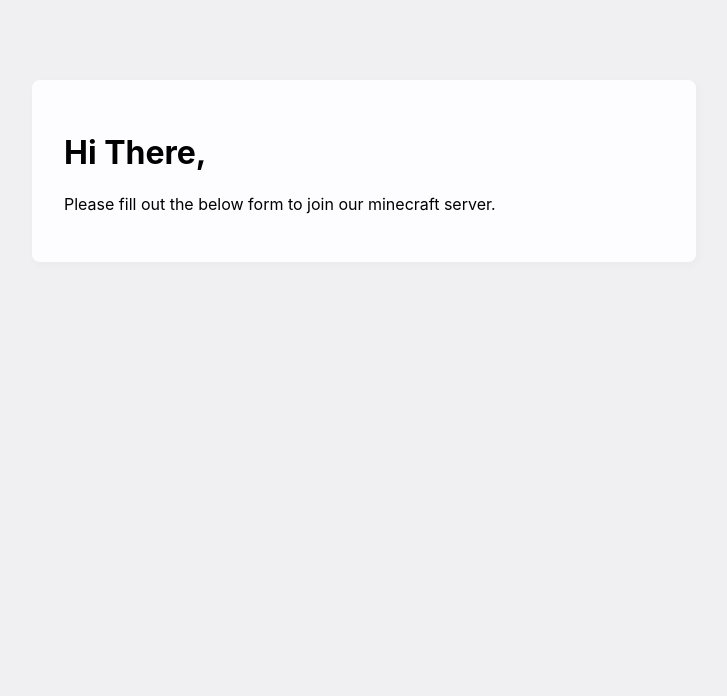
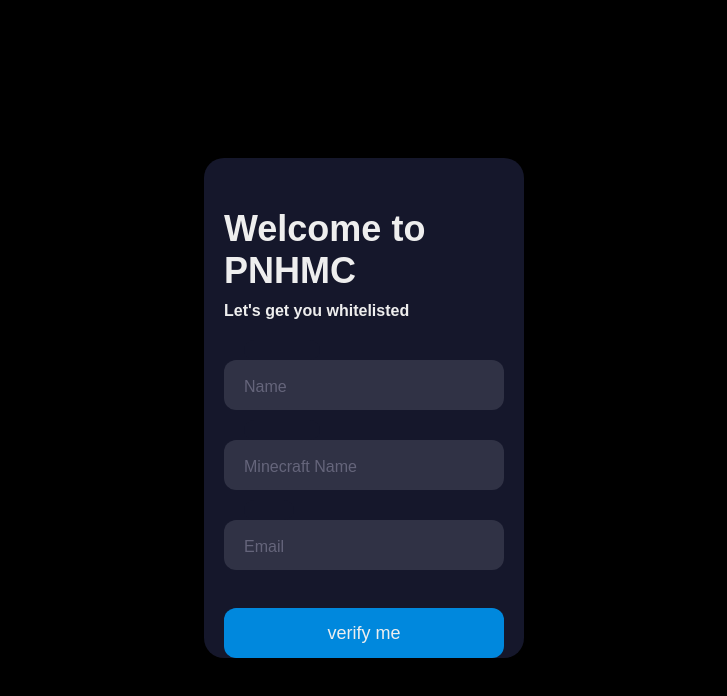
Before and after one commit to SeeSharpeDen/PNHAuth, a plain HTML site: page www/index.html in a window 1280 px wide. Shown: the whole page, without its empty margins (276-1003 px from the left). Drawn offline with Linux system fonts and the light colour scheme.

Commit message:
front end work

```diff
--- a/www/index.html
+++ b/www/index.html
@@ -1,45 +1,163 @@
+<html>
 
-<!doctype html>
-<html>
-<head>
-    <title>PNH Auth</title>
+<style>
 
-    <meta charset="utf-8" />
-    <meta http-equiv="Content-type" content="text/html; charset=utf-8" />
-    <meta name="viewport" content="width=device-width, initial-scale=1" />
-    <style type="text/css">
 body {
-        background-color: #f0f0f2;
-        margin: 0;
-        padding: 0;
-        font-family: -apple-system, system-ui, BlinkMacSystemFont, "Segoe UI", "Open Sans", "Helvetica Neue", Helvetica, Arial, sans-serif;
+  align-items: center;
+  background-color: #000;
+  display: flex;
+  justify-content: center;
+  height: 100vh;
+}
 
+.form {
+  background-color: #15172b;
+  border-radius: 20px;
+  box-sizing: border-box;
+  height: 500px;
+  padding: 20px;
+  width: 320px;
 }
-    div {
-        width: 600px;
-        margin: 5em auto;
-        padding: 2em;
-        background-color: #fdfdff;
-        border-radius: 0.5em;
-        box-shadow: 2px 3px 7px 2px rgba(0,0,0,0.02);
+
+.title {
+  color: #eee;
+  font-family: sans-serif;
+  font-size: 36px;
+  font-weight: 600;
+  margin-top: 30px;
 }
-    a:link, a:visited {
-        color: #38488f;
-        text-decoration: none;
+
+.subtitle {
+  color: #eee;
+  font-family: sans-serif;
+  font-size: 16px;
+  font-weight: 600;
+  margin-top: 10px;
 }
-    @media (max-width: 700px) {
-        div {
-            margin: 0 auto;
-            width: auto;
+
+.input-container {
+  height: 50px;
+  position: relative;
+  width: 100%;
 }
+
+.ic1 {
+  margin-top: 40px;
 }
+
+.ic2 {
+  margin-top: 30px;
+}
+
+.input {
+  background-color: #303245;
+  border-radius: 12px;
+  border: 0;
+  box-sizing: border-box;
+  color: #eee;
+  font-size: 18px;
+  height: 100%;
+  outline: 0;
+  padding: 4px 20px 0;
+  width: 100%;
+}
+
+.cut {
+  background-color: #15172b;
+  border-radius: 10px;
+  height: 20px;
+  left: 20px;
+  position: absolute;
+  top: -20px;
+  transform: translateY(0);
+  transition: transform 200ms;
+  width: 76px;
+}
+
+.cut-short {
+  width: 50px;
+}
+
+.input:focus ~ .cut,
+.input:not(:placeholder-shown) ~ .cut {
+  transform: translateY(8px);
+}
+
+.placeholder {
+  color: #65657b;
+  font-family: sans-serif;
+  left: 20px;
+  line-height: 14px;
+  pointer-events: none;
+  position: absolute;
+  transform-origin: 0 50%;
+  transition: transform 200ms, color 200ms;
+  top: 20px;
+}
+
+.input:focus ~ .placeholder,
+.input:not(:placeholder-shown) ~ .placeholder {
+  transform: translateY(-30px) translateX(10px) scale(0.75);
+}
+
+.input:not(:placeholder-shown) ~ .placeholder {
+  color: #808097;
+}
+
+.input:focus ~ .placeholder {
+  color: #dc2f55;
+}
+
+.submit {
+  background-color: #08d;
+  border-radius: 12px;
+  border: 0;
+  box-sizing: border-box;
+  color: #eee;
+  cursor: pointer;
+  font-size: 18px;
+  height: 50px;
+  margin-top: 38px;
+  // outline: 0;
+  text-align: center;
+  width: 100%;
+}
+
+.submit:active {
+  background-color: #06b;
+}
+
+
 </style>
-</head>
 
-<body>
-<div>
-    <h1>Hi There,</h1>
-    <p>Please fill out the below form to join our minecraft server.</p>
+<div class="form">
+    <div class="title">Welcome to PNHMC</div>
+    <div class="subtitle">Let's get you whitelisted</div>
+
+    <div class="input-container ic1">
+        <input id="name" class="input" type="text" placeholder=" " />
+        <div class="cut"></div>
+        <label for="name" class="placeholder">Name</label>
     </div>
-</body>
+
+    <div class="input-container ic2">
+        <input id="mcname" class="input" type="text" placeholder=" " />
+        <div class="cut"></div>
+        <label for="mcname" class="placeholder">Minecraft Name</label>
+    </div>
+
+
+    <div class="input-container ic2">
+        <input id="email" class="input" type="text" placeholder=" " />
+        <div class="cut cut-short"></div>
+        <label for="email" class="placeholder">Email</>
+    </div>
+
+
+    <button type="text" class="submit">verify me</button>
+</div>
+
+
+
+
 </html>
```
Lines whose indentation alone changed are shown as unchanged.
